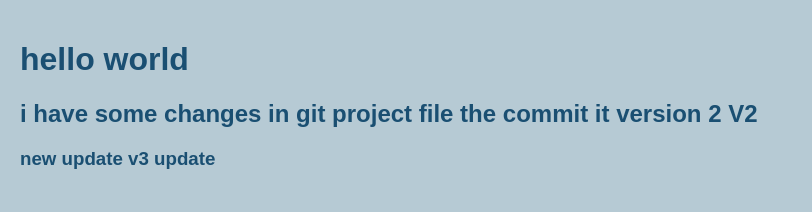
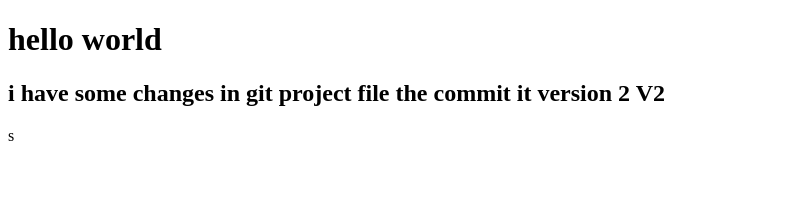
Before and after one commit to fayazu-hub/my_1st_repository, a plain HTML site: page index.html in a window 1280 px wide. Shown: the whole page, without its empty margins (0-812 px from the left). Drawn offline with Linux system fonts and the light colour scheme.

Commit message:
new changes

```diff
--- a/index.html
+++ b/index.html
@@ -5,12 +5,10 @@
     <meta name="viewport" content="width=device-width, initial-scale=1.0">
     <title>git practice
     </title>
-    <link rel="stylesheet" href="style.css">
+    <h1>hello world</h1>
+    <h2>i have some changes in git project file the commit it version 2 V2</h2>
 </head>
 <body>
-    <h1>hello world</h1>
-    <h2>i have some changes in git project file the commit it version 2 V2</h2>
-    <h3>new update v3 update</h3>
 
-</body>
+</body>s
 </html>
```
